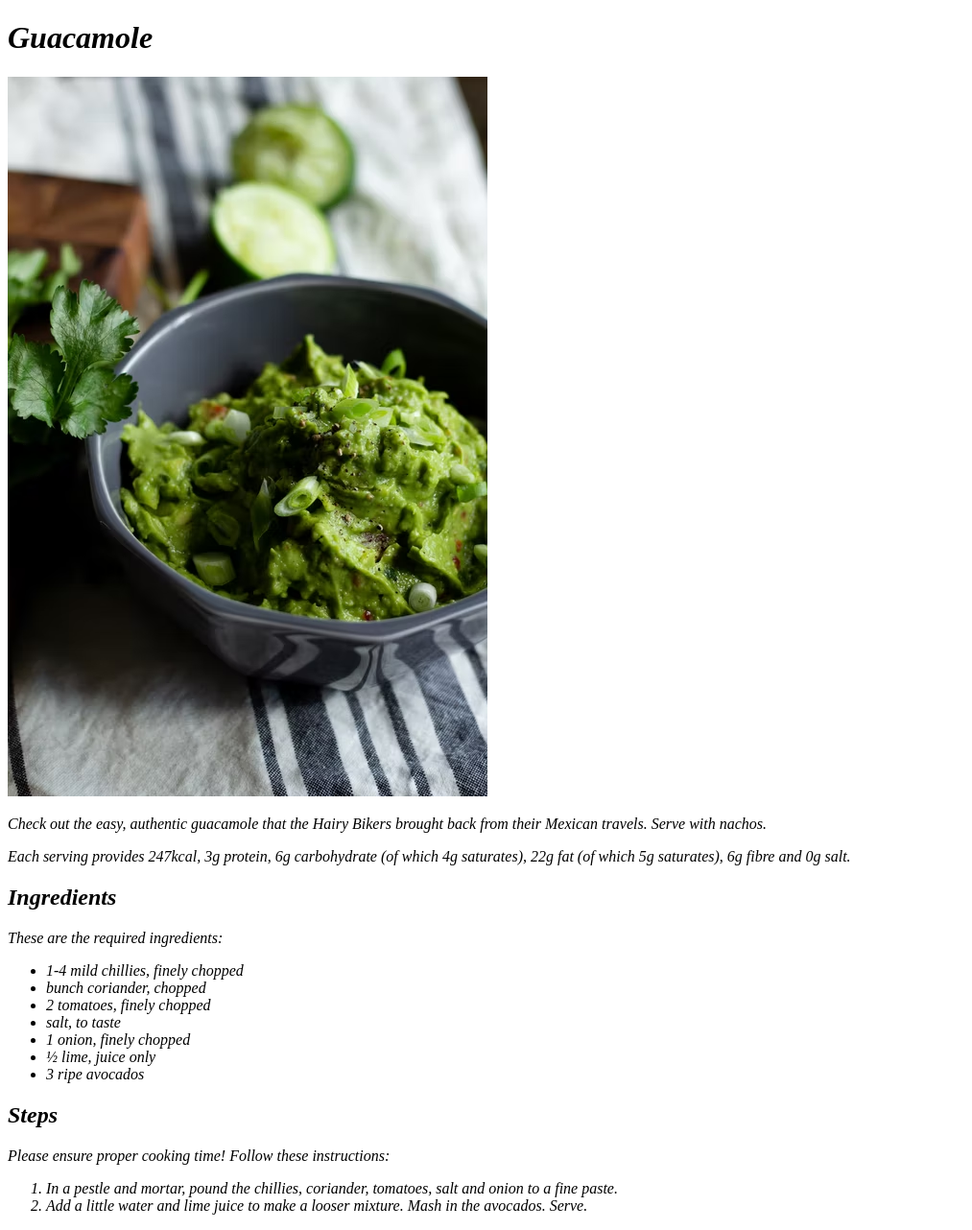
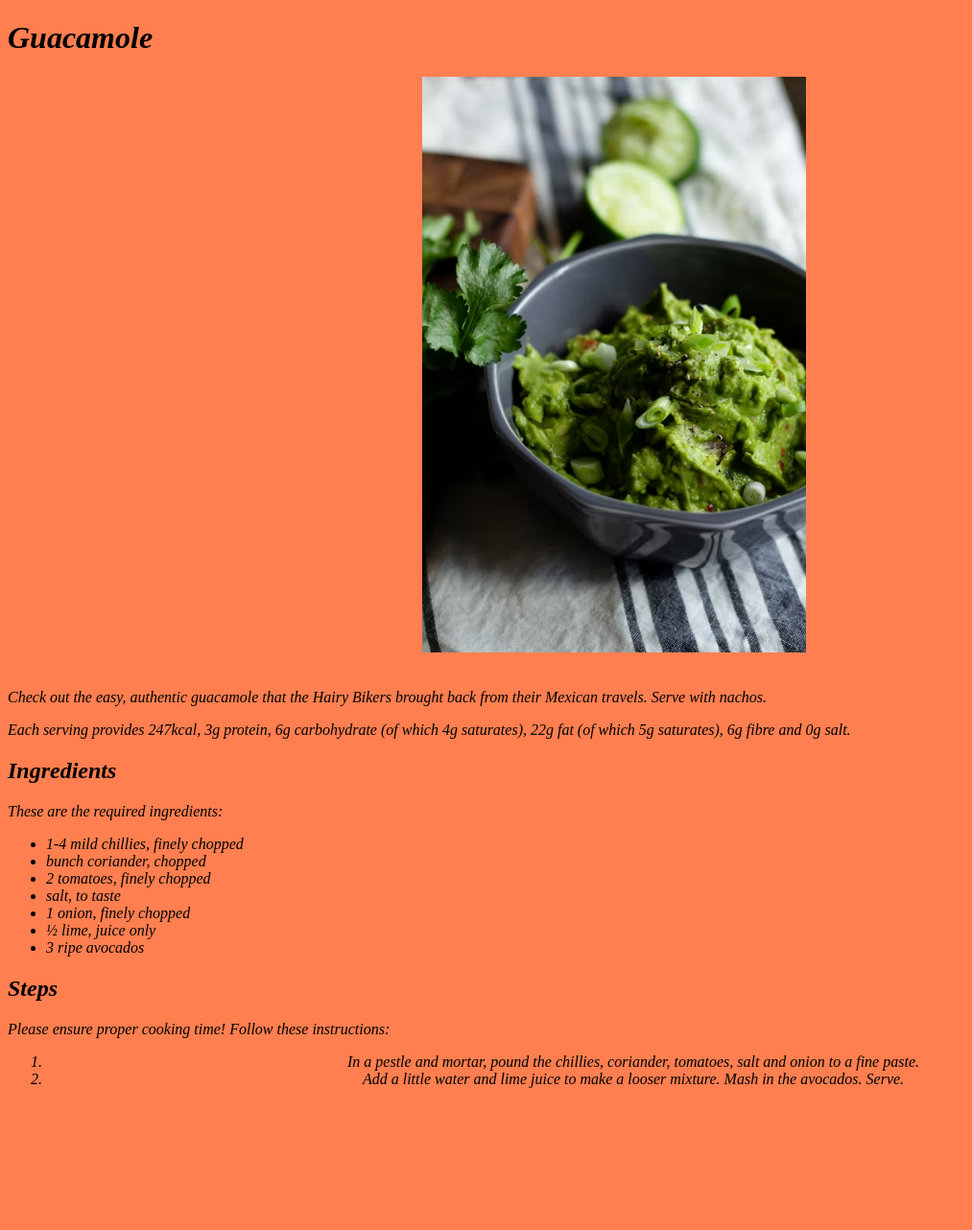
Before and after one commit to Ace-m-t-a/Recipes, a plain HTML site: page recipes/guacamole.html in a window 1280 px wide. Shown: the whole page at 96% size, without its empty margins (0-1013 px from the left). After the commit the page ends 1150 px from the top, so only its background shows below. Drawn offline with Linux system fonts and the light colour scheme.

Commit message:
Edit ../index.html

```diff
--- a/recipes/guacamole.html
+++ b/recipes/guacamole.html
@@ -4,11 +4,14 @@
     <meta charset="UTF-8">
     <meta http-equiv="X-UA-Compatible" content="IE=edge">
     <meta name="viewport" content="width=device-width, initial-scale=1.0">
+    <link rel="stylesheet" href="../recipes-css/styles.css">
     <title>Guacamole</title>
 </head>
 <body>
     <h1><em>Guacamole<em></h1>
+    <div class ="one">
     <img src="../img/guacamole.jpg" alt="A beautiful photo of fresh lasagne">
+    </div>
     <br>
     <p>Check out the easy, authentic guacamole that the Hairy Bikers brought back from their Mexican travels. Serve with nachos.</p>
     <p>Each serving provides 247kcal, 3g protein, 6g carbohydrate (of which 4g saturates), 22g fat (of which 5g saturates), 6g fibre and 0g salt.</p>
@@ -27,9 +30,11 @@
 
     <h2>Steps</h2>
     <p>Please ensure proper cooking time! Follow these instructions:</p>
-    <ol>
-        <li>In a pestle and mortar, pound the chillies, coriander, tomatoes, salt and onion to a fine paste.</li>
-        <li>Add a little water and lime juice to make a looser mixture. Mash in the avocados. Serve.</li>
-    </ol>
+    <div class="two">
+        <ol>
+            <li>In a pestle and mortar, pound the chillies, coriander, tomatoes, salt and onion to a fine paste.</li>
+            <li>Add a little water and lime juice to make a looser mixture. Mash in the avocados. Serve.</li>
+        </ol>
+    </div>
 </body>
 </html>
```
Also changed, not shown: index.html (+8 -5 lines), recipes/enchiladas.html (+5 -0 lines), recipes/lasagna.html (+5 -0 lines).
